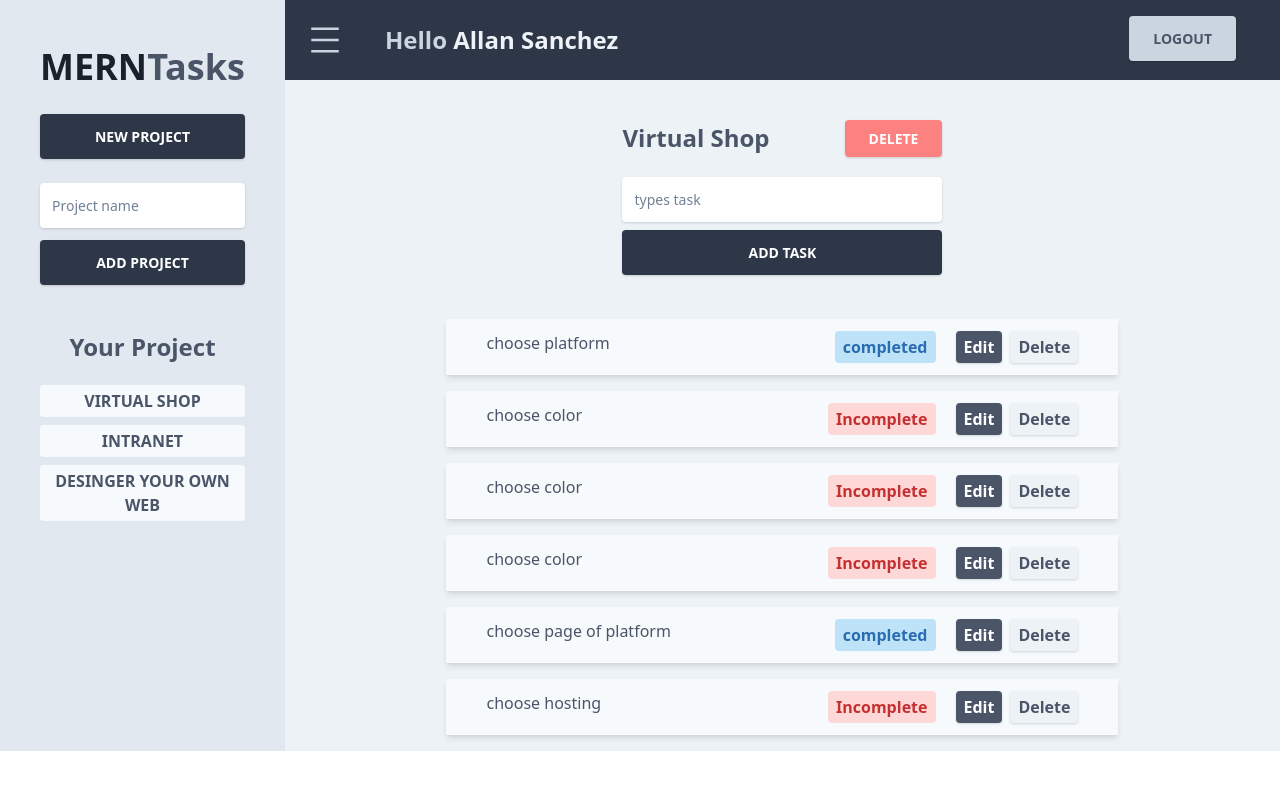
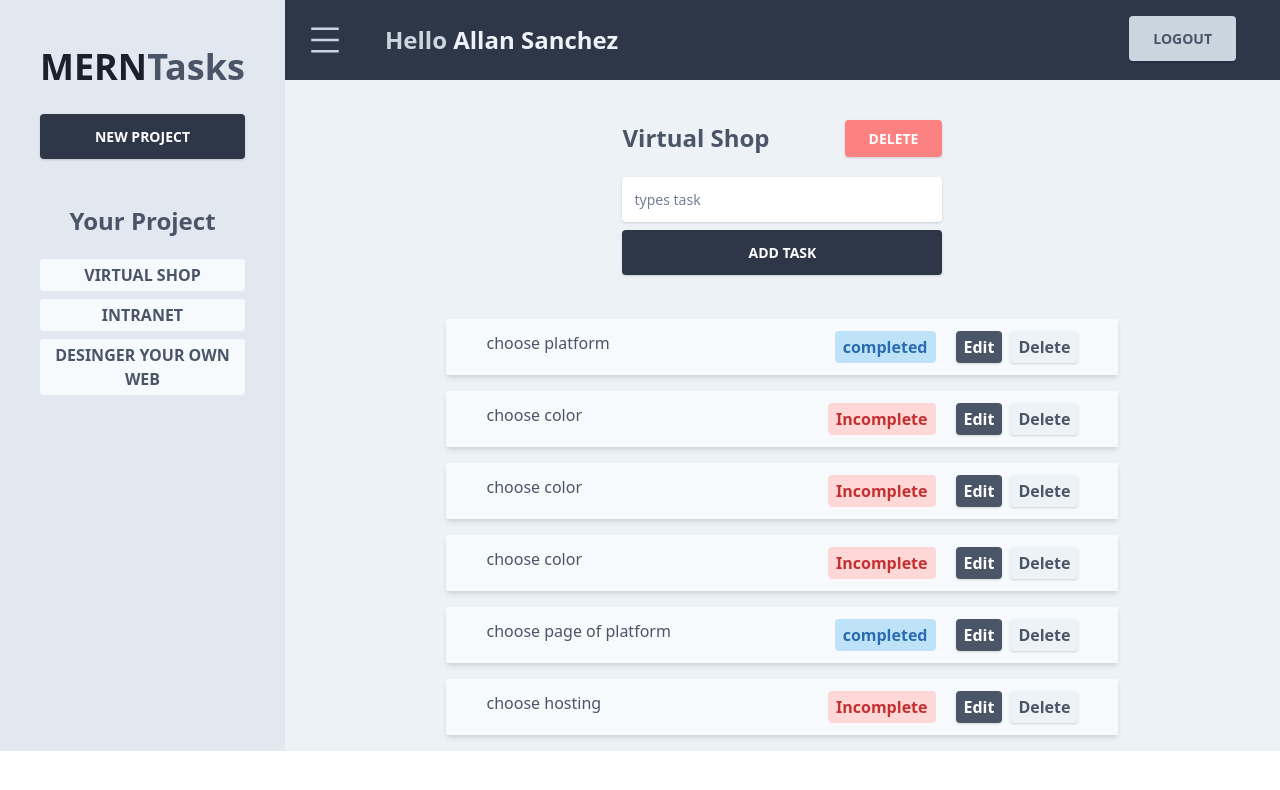
Before and after one commit to Allan-Sanchez/MERN-frontend-dashboard, a React (Create React App) app: page /project in a window 1280 px wide. Shown: the top 790 px of the page. Built offline with nearby package versions, Linux system fonts and the light colour scheme.

Commit message:
project context list project added

```diff
--- a/src/App.js
+++ b/src/App.js
@@ -1,11 +1,14 @@
-import React from 'react';
-import {BrowserRouter as Router, Switch,Route} from "react-router-dom";
+import React from "react";
+import { BrowserRouter as Router, Switch, Route } from "react-router-dom";
+
+import ProjectState from "./context/ProjectState";
 
 import Login from "./components/auth/Login";
 import Register from "./components/auth/Register";
-import Project from "./components/project/Project"
+import Project from "./components/project/Project";
 function App() {
   return (
+    <ProjectState>
       <Router>
         <Switch>
           <Route exact path="/" component={Login}></Route>
@@ -13,6 +16,7 @@ function App() {
           <Route exact path="/project" component={Project}></Route>
         </Switch>
       </Router>
+    </ProjectState>
   );
 }
 
--- a/src/components/layout/MenuForm.js
+++ b/src/components/layout/MenuForm.js
@@ -1,19 +1,25 @@
-import React, { useState } from "react";
+import React, { useState, useContext } from "react";
+import ProjectContext from "../../context/ProjectContext";
 
 const MenuForm = () => {
+  // get state ot the form
+
+  const projectsContext = useContext(ProjectContext);
+  const { formNew,openForm } = projectsContext;
+
   const [project, setProject] = useState({
-    nameProject: ''
+    nameProject: "",
   });
   const { nameProject } = project;
 
   const onChangeProject = (e) => {
     setProject({
       ...project,
-      [e.target.name]: e.target.value
+      [e.target.name]: e.target.value,
     });
   };
 
-  const handleProject = (e) =>{
+  const handleProject = (e) => {
     e.preventDefault();
 
     // form validad
@@ -21,22 +27,23 @@ const MenuForm = () => {
     // add state
 
     //clean form
-    console.log('dentro del formulario');
-  }
+    console.log("dentro del formulario");
+  };
   return (
     <div className="mt-5">
       <button
         className="bg-gray-800 text-white active:bg-pink-600 font-bold uppercase text-sm px-6 py-3 rounded shadow hover:shadow-lg outline-none focus:outline-none mr-1 mb-1 w-full"
-        type="button"
+        type="button" onClick={() => openForm()}
       >
         New Project
       </button>
 
+      {formNew ? (
         <div className="mt-5">
           <form onSubmit={handleProject}>
             <div className="mb-3 pt-0">
               <input
-              type="text"
+                type="text" autoFocus
                 name="nameProject"
                 placeholder="Project name"
                 onChange={onChangeProject}
@@ -52,6 +59,7 @@ const MenuForm = () => {
             </button>
           </form>
         </div>
+      ) : null}
     </div>
   );
 };
--- a/src/components/layout/MenuList.js
+++ b/src/components/layout/MenuList.js
@@ -1,19 +1,26 @@
-import React from 'react'
+import React, { useContext, useEffect } from "react";
 import ListProject from "./ListProject";
 
+import ProjectContext from "../../context/ProjectContext";
+
 const MenuList = () => {
-    const projects = [
-        {name:"virtual shop"},
-        {name:"intranet"},
-        {name:"Desinger your own web"}
-    ]
-    return (
-        <ul>
-            {projects.map(project =>(
-                <ListProject  project={project}></ListProject>
-            ))}
-        </ul>
-    );
-}
+  //  get project from global state
+  const projectsContext = useContext(ProjectContext);
+  const { projects, getProject } = projectsContext;
+
+  useEffect(() => {
+    getProject();
+  }, []);
+  // validad that project not be void
+  if (projects.length === 0) return null;
+
+  return (
+    <ul>
+      {projects.map((project) => (
+        <ListProject key={project.id} project={project}></ListProject>
+      ))}
+    </ul>
+  );
+};
 
 export default MenuList;
--- /dev/null
+++ b/src/context/ProjectContext.js
@@ -0,0 +1,5 @@
+import {createContext} from 'react'
+
+const ProjectContext = createContext();
+
+export default ProjectContext;
--- /dev/null
+++ b/src/context/ProjectReducer.js
@@ -0,0 +1,20 @@
+import {FORM_PROJECT,GET_PROJECT} from "../types"
+
+
+export default (state, action) =>{
+    switch (action.type) {
+        case FORM_PROJECT:
+        return{
+            ...state,
+            formNew:true
+        }
+        case GET_PROJECT:
+            return{
+                ...state,
+                projects:action.payload
+            }
+
+        default:
+            return state;
+    }
+}
--- /dev/null
+++ b/src/context/ProjectState.js
@@ -0,0 +1,53 @@
+
+import React,{useReducer} from 'react'
+
+import ProjectContext from "./ProjectContext";
+import ProjectReducer from "./ProjectReducer";
+import {FORM_PROJECT,GET_PROJECT} from "../types"
+const ProjectState = (props) =>{
+
+    const projects = [
+        {id:1, name:"virtual shop"},
+        {id:2, name:"intranet"},
+        {id:3, name:"Desinger your own web"}
+    ]
+
+    const initialState = {
+         projects : [],
+        formNew: false
+    }
+
+    // Dispatch para ejecutar las acciones
+    const [state, dispatch] = useReducer(ProjectReducer, initialState);
+
+    // serie de funciones para el CRUD
+    const openForm = () =>{
+        dispatch({
+            type:FORM_PROJECT
+        })
+    }
+
+    const getProject = () =>{
+        dispatch({
+            type:GET_PROJECT,
+            payload:projects
+        })
+    }
+
+
+    return (
+        <ProjectContext.Provider
+        value={{
+            projects:state.projects,
+            formNew:state.formNew,
+            openForm,
+            getProject
+        }}
+        >
+            {props.children}
+        </ProjectContext.Provider>
+    )
+
+}
+
+export default ProjectState;
--- /dev/null
+++ b/src/types/index.js
@@ -0,0 +1,2 @@
+export const FORM_PROJECT = "FORM_PROJECT";
+export const GET_PROJECT = "GET_PROJECT";
```
Lines whose indentation alone changed are shown as unchanged.
